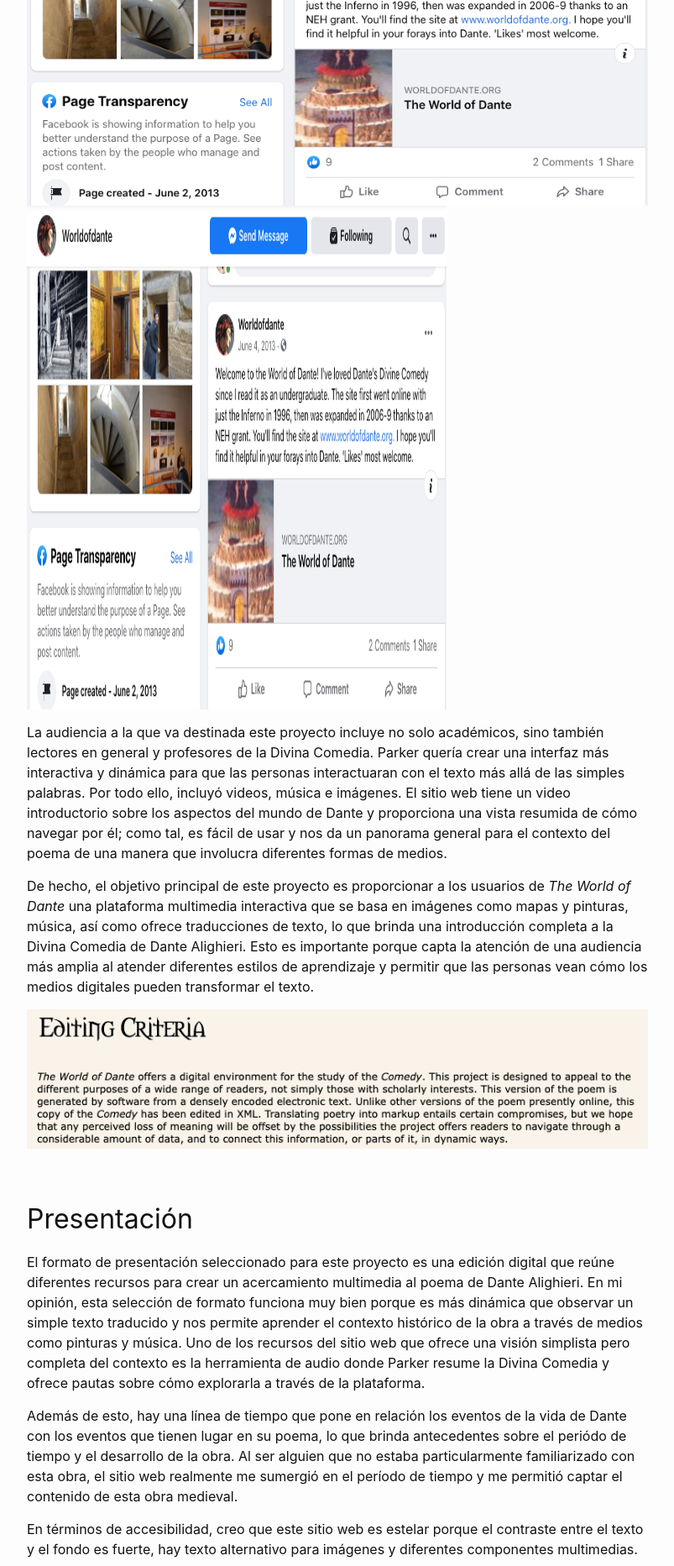
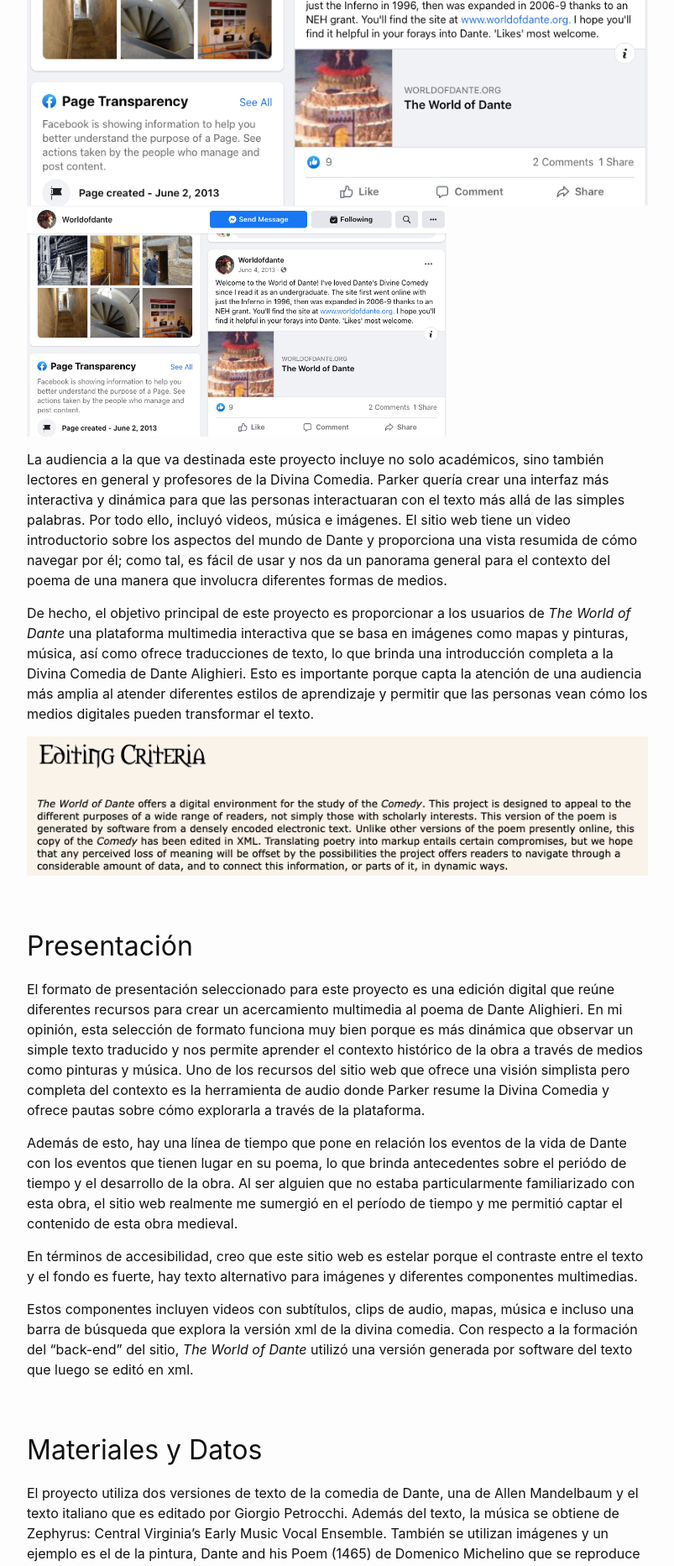
Before and after one commit to miladvh/miladvh.github.io, a Jekyll site: the page built from _posts/2021-10-04-edición-digital.md, in a window 1280 px wide. Shown: the part 1766-3631 px from the top of the page at 84% size, without its empty margins (238-1041 px from the left). Built offline with Jekyll 4.4.1, drawn with Linux system fonts in a browser that asks for light colours.

Commit message:
Update 2021-10-04-edición-digital.md

```diff
--- a/_posts/2021-10-04-edición-digital.md
+++ b/_posts/2021-10-04-edición-digital.md
@@ -17,7 +17,7 @@ URL: <http://www.worldofdante.org/about.html>
 El proyecto se publicó en línea en 1996 y solo presentaba la parte del Infierno del sitio web, pero gracias a la financiación adicional, se expandió para incluir tanto el Purgatorio como el Paraíso en 2009. Esta información puede encontrarse en su primera publicación de Facebook que brinda una línea de tiempo del desarrollo de *The World of Dante*.
 
 ![imagen](/assets/images/SPA410_Imagenes.jpg/002.png)
-<img src="/assets/images/SPA410_Imagenes.jpg/002.png" alt="imagen" width="500" height="600">
+<img src="/assets/images/SPA410_Imagenes.jpg/002.png" alt="imagen" width="500">
 
 La audiencia a la que va destinada este proyecto incluye no solo académicos, sino también lectores en general y profesores de la Divina Comedia. Parker quería crear una interfaz más interactiva y dinámica para que las personas interactuaran con el texto más allá de las simples palabras. Por todo ello,  incluyó videos, música e imágenes. El sitio web tiene un video introductorio sobre los aspectos del mundo de Dante y proporciona una vista resumida de cómo navegar por él; como tal, es fácil de usar y nos da un panorama general para el contexto del poema de una manera que involucra diferentes formas de medios.
 
```
